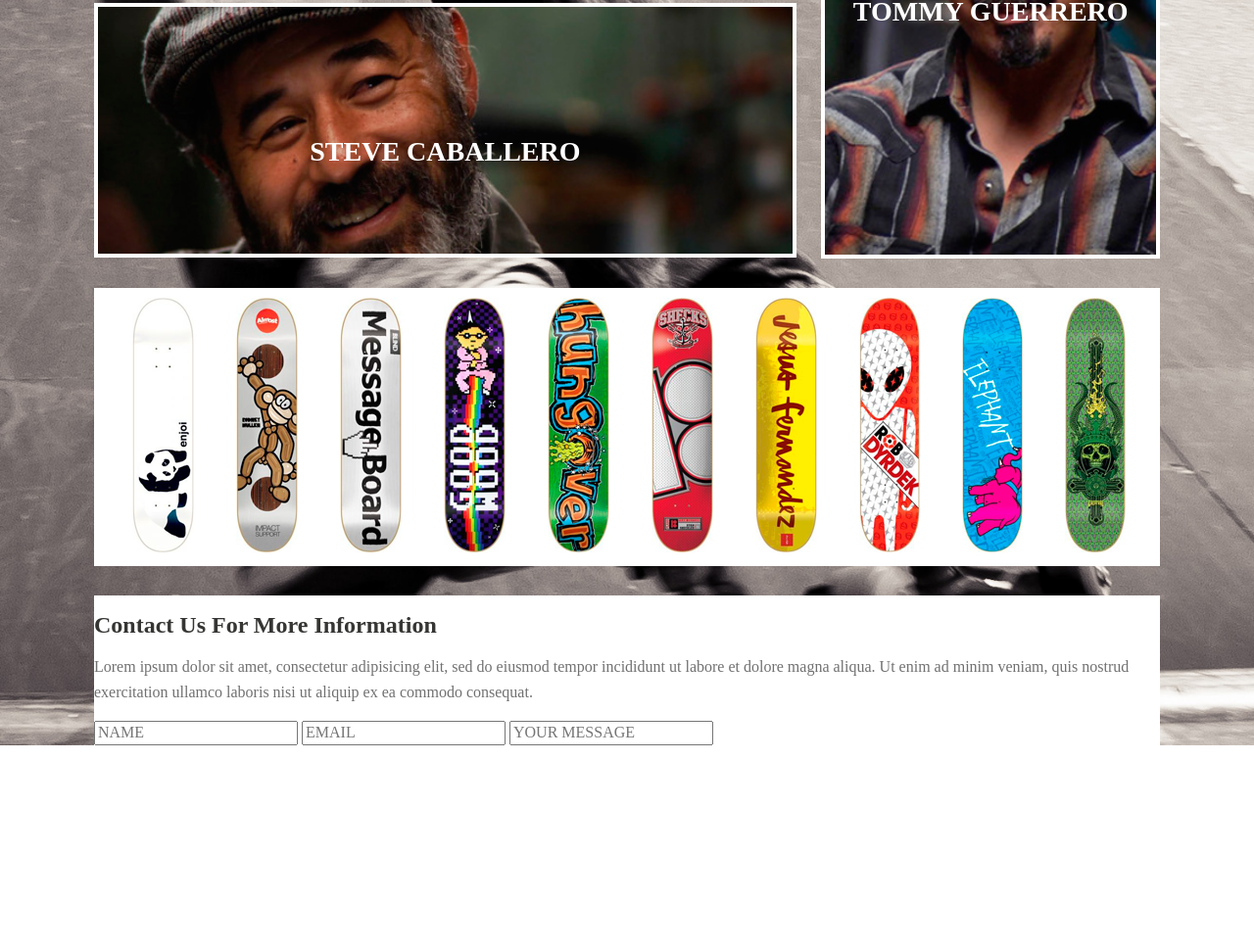
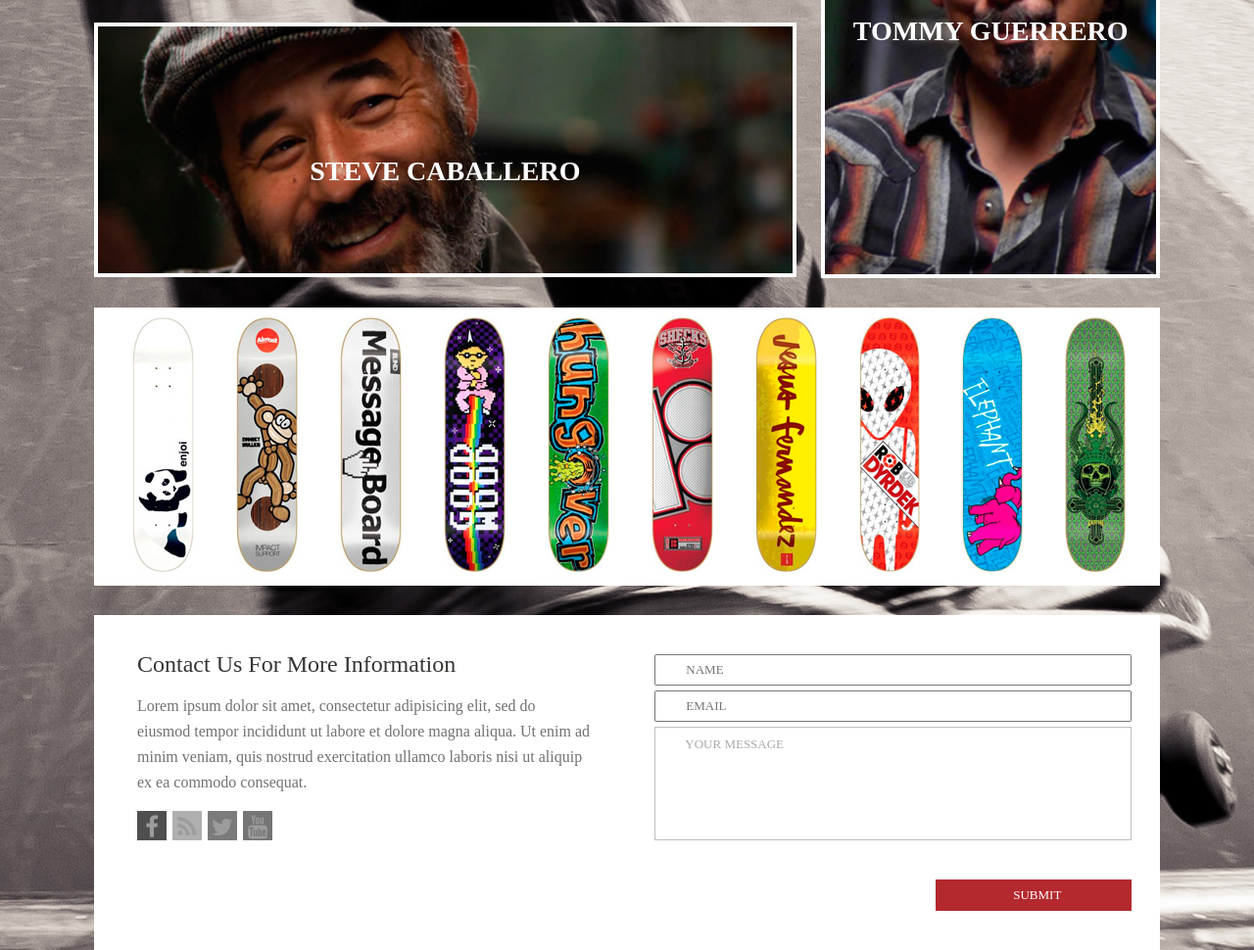
Before and after one commit to katebrock/new, a website: page index.html in a window 1280 px wide. Shown: the part 1153-2123 px from the top of the page at 98% size. Before the commit the page ends 1914 px from the top, so only its background shows below. Drawn offline with nearby package versions, Linux system fonts and the light colour scheme.

Commit message:
skateboard

```diff
--- a/index.html
+++ b/index.html
@@ -114,11 +114,18 @@
 
         <h1 class="info">Contact Us For More Information</h1>
         <p>Lorem ipsum dolor sit amet, consectetur adipisicing elit, sed do eiusmod tempor incididunt ut labore et dolore magna aliqua. Ut enim ad minim veniam, quis nostrud exercitation ullamco laboris nisi ut aliquip ex ea commodo consequat. </p>
+        <div class="socials">
+          <i class="fa fa-facebook"></i>
+          <i class="fa fa-rss"></i>
+          <i class="fa fa-twitter"></i>
+          <i class="fa fa-youtube"></i>
+        </div>
       </section>
         <section class="form">
         <input type="text" placeholder="NAME">
         <input type="email" placeholder="EMAIL">
-        <input type="textarea" placeholder="YOUR MESSAGE">
+        <textarea id="your message">your message</textarea>
+        <p><input type="submit" value="Submit" id="submit"></p>
       </section>
       </footer>
     </main>
--- a/styles/main.scss
+++ b/styles/main.scss
@@ -229,6 +229,7 @@
       @include span-columns(12);
       background-color: #fff;
       margin-top:30px;
+
       padding: 10px 0 10px 0;
 
       img{
@@ -240,18 +241,108 @@
       //footer//
 
 footer{
-
   @include span-columns(12);
   background-color: #fff;
   margin-top:30px;
   h1{
     font-size: 24px;
     color: #353533;
+    font-weight: normal;
+
   }
   p{
     line-height: 26px;
-    color: #717171;
+    padding-right: 45px;
+    color:#717171;
   }
+  footer{
+    @include span-columns(12);
+  }
+  .information{
+    @include span-columns(6 of 12);}
+    padding-left: 44px;
+    padding-top:20px;
+    .socials{
+      font-size: 24px;
+      .fa-facebook{
+      color:#9C9C9C;
+      background-color: #4F4F4F;
+      width: 30px;
+      height: 30px;
+      text-align: center;
+      padding-top: 4px;
+      }
+      .fa-rss{
+      color:#9C9C9C;
+      background-color: #AFAFAF;
+      width: 30px;
+      height: 30px;
+      text-align: center;
+      padding-top: 4px;
+      }
+      .fa-twitter{
+      color:#9C9C9C;
+      background-color: #7B7B7B;
+      width: 30px;
+      height: 30px;
+      text-align: center;
+      padding-top: 4px;
+      }
+      .fa-youtube{
+      color:#9C9C9C;
+      background-color: #757575;
+      width: 30px;
+      height: 30px;
+      text-align: center;
+      padding-top: 4px;
+      }
+
+}
+    }
+    .form{
+      @include span-columns(6 of 12);
+      // @include omega();
+      margin-top:20px;
+
+      input{
+        width: 487px;
+        display: block;
+        margin-left: -6px;;
+        height: 32px;
+        font-size: 13px;
+        padding-left: 30px;
+        margin-bottom: 5px;
+
+        }
+        textarea{
+        width: 487px;
+        display: block;
+        margin-left: -6px;
+        height: 94px;
+        font-size: 13px;
+        padding-left: 30px;
+        margin-bottom: 5px;
+        text-transform: uppercase;
+        color:#A9A9A9;
+        border-color: #BFBFBF;
+        height:30px;
+        outline: none;
+        overflow: hidden;
+        resize: none;
+        padding-bottom: 104px;
+        padding-top:10px;
+      }
+    #submit{
+
+      background-color: #B4292E;
+      width:200px;
+      margin: 40px 0 40px 281px;
+      text-align: center;
+      padding-left:13px;
+      text-transform: uppercase;
+      border: none;
+      color:#fff;
 
 
-}
+    }
+          }
```
Also changed, not shown: styles/main.css.
